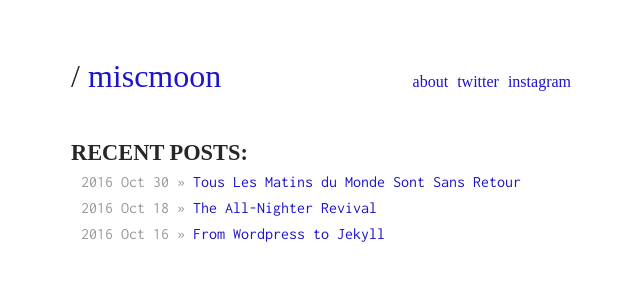
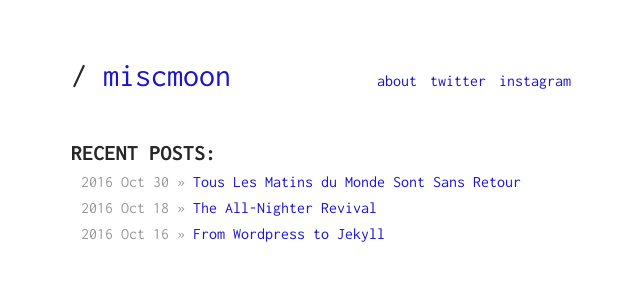
Before and after one commit to miscmoon/miscmoon.github.io, a Jekyll site: the page built from index.html, in a window 1280 px wide. Shown: the top 300 px of the page, without its empty margins (319-959 px from the left). Built offline with Jekyll 4.4.1, drawn with Linux system fonts in a browser that asks for light colours.

Commit message:
Inconsolata

```diff
--- a/assets/css/main.scss
+++ b/assets/css/main.scss
@@ -122,14 +122,14 @@ img {
 
 	h1 {
 		font-size: 2em;
-		font-family: 'Inconsolata Sans';
+		font-family: 'Inconsolata';
 		margin-bottom: 0;
 	}
 	ul {
 		margin-top: 10px;
 		li {
 			display: inline;
-			font-family: 'Inconsolata Sans';
+			font-family: 'Inconsolata';
 			padding: 0;
 			padding-left: 5px;
 		}
@@ -140,7 +140,7 @@ img {
 	padding-bottom: 30px;
 	h1 {
 		font-size: 1.4em;
-		font-family: 'Inconsolata Sans';
+		font-family: 'Inconsolata';
 		margin-bottom: 5px;
 	}
 }
@@ -170,7 +170,7 @@ img {
 		h1 {
 			display: inline-block;
 			font-size: 1.6em;
-			font-family: 'Inconsolata Sans';
+			font-family: 'Inconsolata';
 			padding-right: 10px;
 			padding-bottom: 2px;
 			text-decoration: none;
@@ -185,7 +185,7 @@ img {
 		padding-top: 20px;
 		h1 {
 			font-size: 1.25em;
-			font-family: 'Inconsolata Sans';
+			font-family: 'Inconsolata';
 			margin-top: 50px;
 			margin-bottom: 10px;
 			font-weight: 700;
@@ -193,7 +193,7 @@ img {
 		}
 		h2 {
 			font-size: 1.07em;
-			font-family: 'Inconsolata Sans';
+			font-family: 'Inconsolata';
 			margin-top: 50px;
 			margin-bottom: 5px;
 			font-weight: 700;
@@ -293,7 +293,7 @@ img {
 .about {
 	&__title {
 		font-size: 1.6em;
-		font-family: 'Inconsolata Sans';
+		font-family: 'Inconsolata';
 		margin-top: 20px;
 		margin-bottom: 10px;
 	}
@@ -301,7 +301,7 @@ img {
 		margin-top: 20px;
 		h1 {
 			font-size: 1.2em;
-			font-family: 'Inconsolata Sans';
+			font-family: 'Inconsolata';
 			font-style: italic;
 			margin-top: 30px;
 			margin-bottom: 5px;
```
